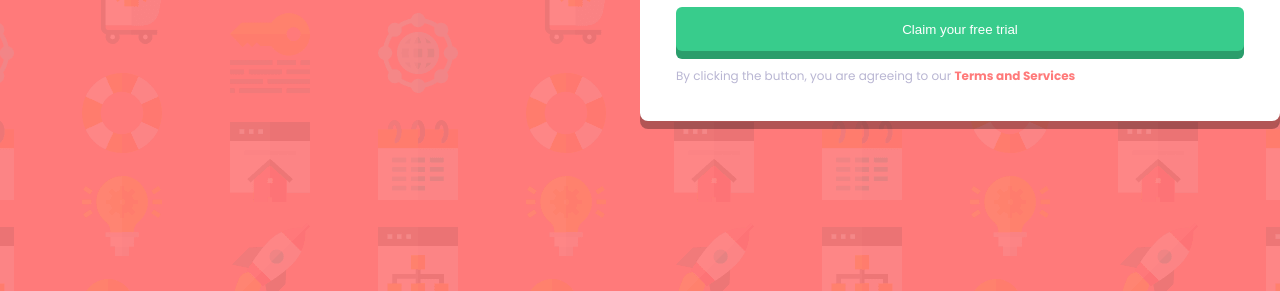
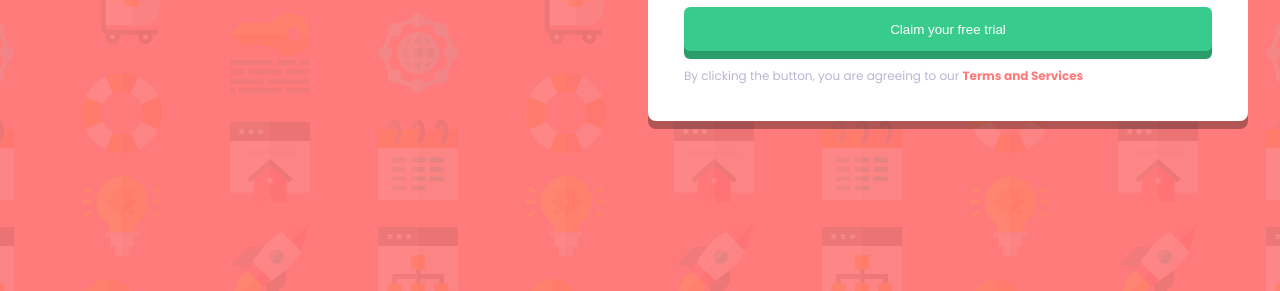
Before and after one commit to lilKriT/intro-component-with-sign-up-form, a plain HTML site: page index.html in a window 1280 px wide. Shown: the part 509-800 px from the top of the page. Drawn offline with Linux system fonts and the light colour scheme.

Commit message:
Got layout done?

```diff
--- a/style.css
+++ b/style.css
@@ -25,17 +25,14 @@ body {
   display: flex;
   flex-wrap: wrap;
   justify-content: center;
-  /* gap: 2.5rem; */
-  /* width: 100%; */
-  /* max-width: 960px; */
-  /* margin: auto; */
+  gap: 1rem;
+  padding: 1rem 2rem;
 }
 
 .ltc > div {
-  flex: 1 1 50%;
-  /* width: 50%; */
+  flex: 1 1 calc(50% - 1rem);
   min-width: 300px;
-  /* max-width: 500px; */
+  max-width: 600px;
   display: flex;
   flex-direction: column;
   justify-content: center;
@@ -44,7 +41,6 @@ body {
 
 .ltc .left {
   color: #fff;
-  /* background-color: gray; */
 }
 
 .ltc .left h2 {
@@ -59,7 +55,6 @@ body {
 }
 
 .ltc .right {
-  /* background-color: magenta; */
   color: #fff;
 }
 
```
